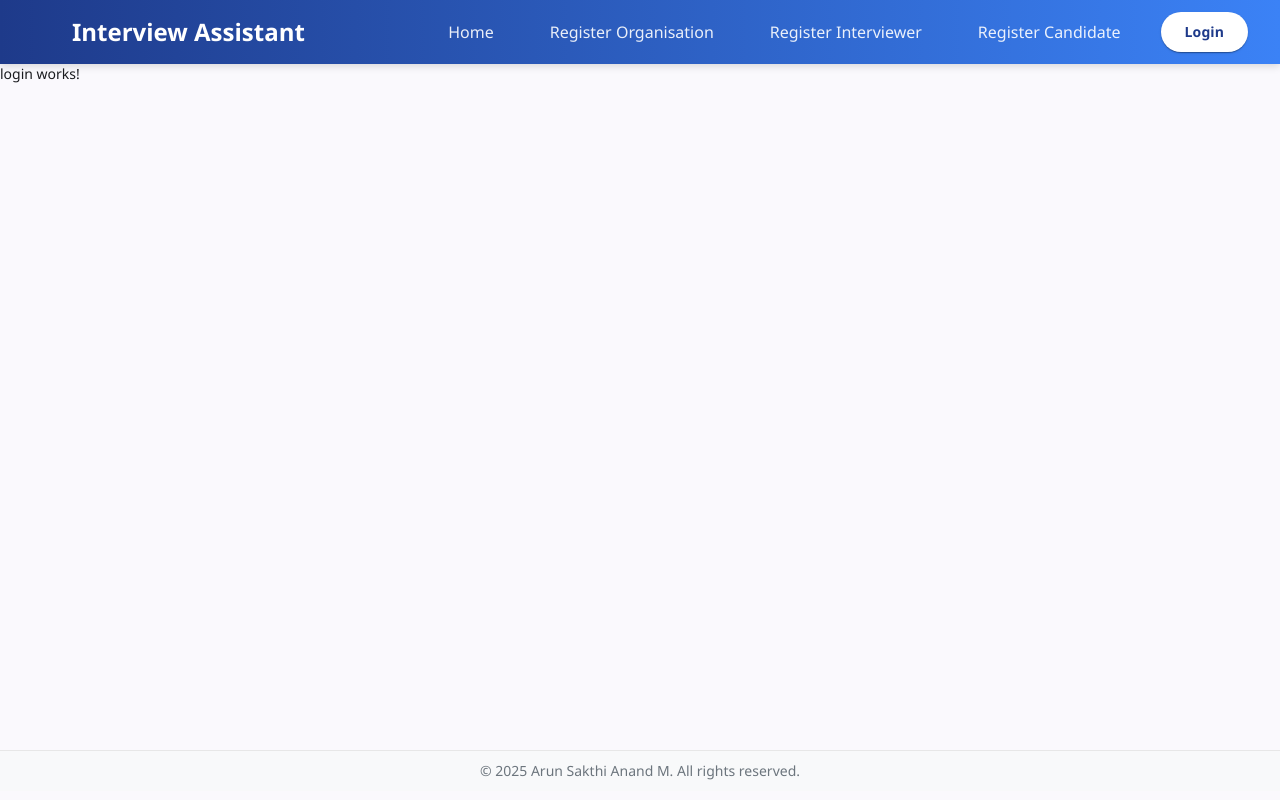
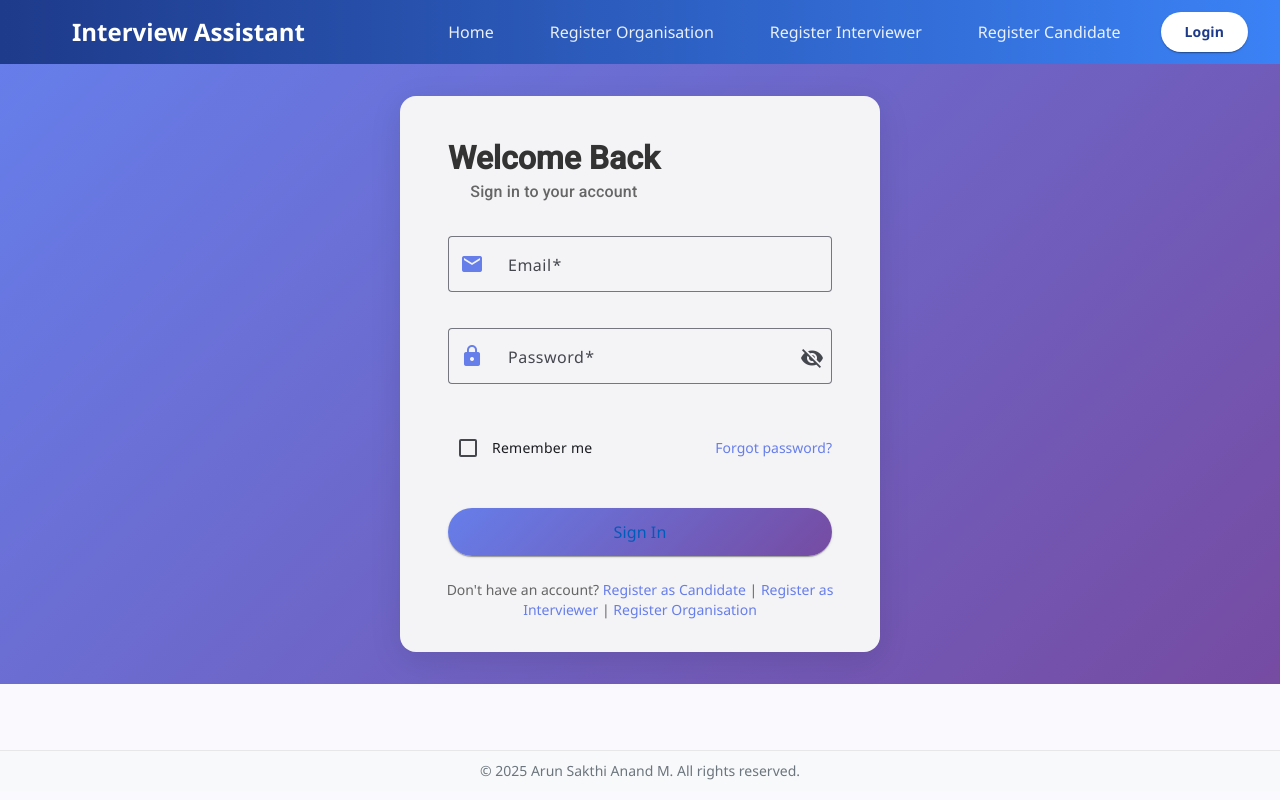
Before and after one commit to ArunSakthiAnandM/interview-assistant-app, an Angular app in the folder frontend/: page /login in a window 1280 px wide. Built offline with nearby package versions, Linux system fonts and the light colour scheme.

Commit message:
Implemented Login Page

```diff
--- a/frontend/src/components/login/login.html
+++ b/frontend/src/components/login/login.html
@@ -1 +1,86 @@
-<p>login works!</p>
+<div class="login-container">
+  <mat-card class="login-card">
+    <mat-card-header>
+      <mat-card-title>Welcome Back</mat-card-title>
+      <mat-card-subtitle>Sign in to your account</mat-card-subtitle>
+    </mat-card-header>
+
+    <mat-card-content>
+      <form [formGroup]="loginForm" (ngSubmit)="onSubmit()">
+        <!-- Email Field -->
+        <mat-form-field appearance="outline" class="full-width">
+          <mat-label>Email</mat-label>
+          <input
+            matInput
+            type="email"
+            formControlName="email"
+            placeholder="your.email@example.com"
+            autocomplete="email"
+          />
+          <mat-icon matPrefix>email</mat-icon>
+          @if (loginForm.get('email')?.invalid && loginForm.get('email')?.touched) {
+          <mat-error>{{ getEmailError() }}</mat-error>
+          }
+        </mat-form-field>
+
+        <!-- Password Field -->
+        <mat-form-field appearance="outline" class="full-width">
+          <mat-label>Password</mat-label>
+          <input
+            matInput
+            [type]="hidePassword() ? 'password' : 'text'"
+            formControlName="password"
+            placeholder="Enter your password"
+            autocomplete="current-password"
+          />
+          <mat-icon matPrefix>lock</mat-icon>
+          <button
+            mat-icon-button
+            matSuffix
+            type="button"
+            (click)="togglePasswordVisibility()"
+            [attr.aria-label]="'Toggle password visibility'"
+          >
+            <mat-icon>{{ hidePassword() ? 'visibility_off' : 'visibility' }}</mat-icon>
+          </button>
+          @if (loginForm.get('password')?.invalid && loginForm.get('password')?.touched) {
+          <mat-error>{{ getPasswordError() }}</mat-error>
+          }
+        </mat-form-field>
+
+        <!-- Remember Me Checkbox -->
+        <div class="form-options">
+          <mat-checkbox formControlName="rememberMe">Remember me</mat-checkbox>
+          <a href="#" class="forgot-password">Forgot password?</a>
+        </div>
+
+        <!-- Submit Button -->
+        <button
+          mat-raised-button
+          color="primary"
+          type="submit"
+          class="full-width submit-button"
+          [disabled]="isLoading()"
+        >
+          @if (isLoading()) {
+          <mat-spinner diameter="20" class="button-spinner"></mat-spinner>
+          <span>Signing in...</span>
+          } @else {
+          <span>Sign In</span>
+          }
+        </button>
+      </form>
+    </mat-card-content>
+
+    <mat-card-footer>
+      <div class="register-link">
+        <p>
+          Don't have an account?
+          <a routerLink="/register/candidate">Register as Candidate</a> |
+          <a routerLink="/register/interviewer">Register as Interviewer</a> |
+          <a routerLink="/register/organisation">Register Organisation</a>
+        </p>
+      </div>
+    </mat-card-footer>
+  </mat-card>
+</div>
--- a/frontend/src/components/login/login.scss
+++ b/frontend/src/components/login/login.scss
@@ -0,0 +1,136 @@
+.login-container {
+  display: flex;
+  justify-content: center;
+  align-items: center;
+  min-height: calc(100vh - 200px);
+  padding: 2rem;
+  background: linear-gradient(135deg, #667eea 0%, #764ba2 100%);
+
+  .login-card {
+    max-width: 480px;
+    width: 100%;
+    padding: 2rem;
+    box-shadow: 0 8px 32px rgba(0, 0, 0, 0.1);
+    border-radius: 16px;
+
+    mat-card-header {
+      text-align: center;
+      margin-bottom: 2rem;
+
+      mat-card-title {
+        font-size: 2rem;
+        font-weight: 600;
+        color: #333;
+        margin-bottom: 0.5rem;
+      }
+
+      mat-card-subtitle {
+        font-size: 1rem;
+        color: #666;
+      }
+    }
+
+    mat-card-content {
+      form {
+        display: flex;
+        flex-direction: column;
+        gap: 1rem;
+
+        .full-width {
+          width: 100%;
+        }
+
+        mat-form-field {
+          mat-icon[matPrefix] {
+            margin-right: 0.5rem;
+            color: #667eea;
+          }
+        }
+
+        .form-options {
+          display: flex;
+          justify-content: space-between;
+          align-items: center;
+          margin: 0.5rem 0;
+
+          .forgot-password {
+            color: #667eea;
+            text-decoration: none;
+            font-size: 0.875rem;
+            transition: color 0.2s;
+
+            &:hover {
+              color: #764ba2;
+              text-decoration: underline;
+            }
+          }
+        }
+
+        .submit-button {
+          margin-top: 1rem;
+          height: 48px;
+          font-size: 1rem;
+          font-weight: 500;
+          background: linear-gradient(135deg, #667eea 0%, #764ba2 100%);
+
+          .button-spinner {
+            display: inline-block;
+            margin-right: 0.5rem;
+          }
+
+          &:hover:not([disabled]) {
+            background: linear-gradient(135deg, #764ba2 0%, #667eea 100%);
+          }
+
+          &[disabled] {
+            opacity: 0.7;
+            cursor: not-allowed;
+          }
+        }
+      }
+    }
+
+    mat-card-footer {
+      margin-top: 1.5rem;
+
+      .register-link {
+        text-align: center;
+
+        p {
+          margin: 0;
+          color: #666;
+          font-size: 0.875rem;
+
+          a {
+            color: #667eea;
+            text-decoration: none;
+            font-weight: 500;
+            transition: color 0.2s;
+
+            &:hover {
+              color: #764ba2;
+              text-decoration: underline;
+            }
+          }
+        }
+      }
+    }
+  }
+}
+
+// Responsive design
+@media (max-width: 600px) {
+  .login-container {
+    padding: 1rem;
+
+    .login-card {
+      padding: 1.5rem;
+
+      mat-card-header {
+        mat-card-title {
+          font-size: 1.5rem;
+        }
+      }
+    }
+  }
+}
--- a/frontend/src/components/login/login.ts
+++ b/frontend/src/components/login/login.ts
@@ -1,9 +1,120 @@
-import { Component } from '@angular/core';
+import { Component, inject, signal } from '@angular/core';
+import { FormBuilder, FormGroup, Validators, ReactiveFormsModule } from '@angular/forms';
+import { Router, RouterLink } from '@angular/router';
+import { MatCardModule } from '@angular/material/card';
+import { MatFormFieldModule } from '@angular/material/form-field';
+import { MatInputModule } from '@angular/material/input';
+import { MatButtonModule } from '@angular/material/button';
+import { MatIconModule } from '@angular/material/icon';
+import { MatProgressSpinnerModule } from '@angular/material/progress-spinner';
+import { MatCheckboxModule } from '@angular/material/checkbox';
+import { AuthService } from '../../services/auth.service';
+import { NotificationStore } from '../../store/notification.store';
 
 @Component({
   selector: 'app-login',
-  imports: [],
+  imports: [
+    ReactiveFormsModule,
+    RouterLink,
+    MatCardModule,
+    MatFormFieldModule,
+    MatInputModule,
+    MatButtonModule,
+    MatIconModule,
+    MatProgressSpinnerModule,
+    MatCheckboxModule,
+  ],
   templateUrl: './login.html',
   styleUrl: './login.scss',
 })
-export class Login {}
+export class Login {
+  private fb = inject(FormBuilder);
+  private authService = inject(AuthService);
+  private router = inject(Router);
+  private notificationStore = inject(NotificationStore);
+
+  loginForm: FormGroup;
+  hidePassword = signal(true);
+  isLoading = this.authService.isLoading;
+
+  constructor() {
+    this.loginForm = this.fb.group({
+      email: ['', [Validators.required, Validators.email]],
+      password: ['', [Validators.required, Validators.minLength(8)]],
+      rememberMe: [false],
+    });
+  }
+
+  /**
+   * Toggle password visibility
+   */
+  togglePasswordVisibility(): void {
+    this.hidePassword.update((value) => !value);
+  }
+
+  /**
+   * Handle login form submission
+   */
+  onSubmit(): void {
+    if (this.loginForm.invalid) {
+      this.markFormGroupTouched(this.loginForm);
+      this.notificationStore.error('Please fill in all required fields');
+      return;
+    }
+
+    const { email, password } = this.loginForm.value;
+
+    this.authService.login({ email, password }).subscribe({
+      next: (response) => {
+        this.notificationStore.success('Login successful');
+        // Navigation is handled by authService
+      },
+      error: (error) => {
+        // Error notification is handled by authService
+        console.error('Login error:', error);
+      },
+    });
+  }
+
+  /**
+   * Mark all form fields as touched to show validation errors
+   */
+  private markFormGroupTouched(formGroup: FormGroup): void {
+    Object.keys(formGroup.controls).forEach((key) => {
+      const control = formGroup.get(key);
+      control?.markAsTouched();
+
+      if (control instanceof FormGroup) {
+        this.markFormGroupTouched(control);
+      }
+    });
+  }
+
+  /**
+   * Get error message for email field
+   */
+  getEmailError(): string {
+    const emailControl = this.loginForm.get('email');
+    if (emailControl?.hasError('required')) {
+      return 'Email is required';
+    }
+    if (emailControl?.hasError('email')) {
+      return 'Please enter a valid email';
+    }
+    return '';
+  }
+
+  /**
+   * Get error message for password field
+   */
+  getPasswordError(): string {
+    const passwordControl = this.loginForm.get('password');
+    if (passwordControl?.hasError('required')) {
+      return 'Password is required';
+    }
+    if (passwordControl?.hasError('minlength')) {
+      return 'Password must be at least 8 characters';
+    }
+    return '';
+  }
+}
```
